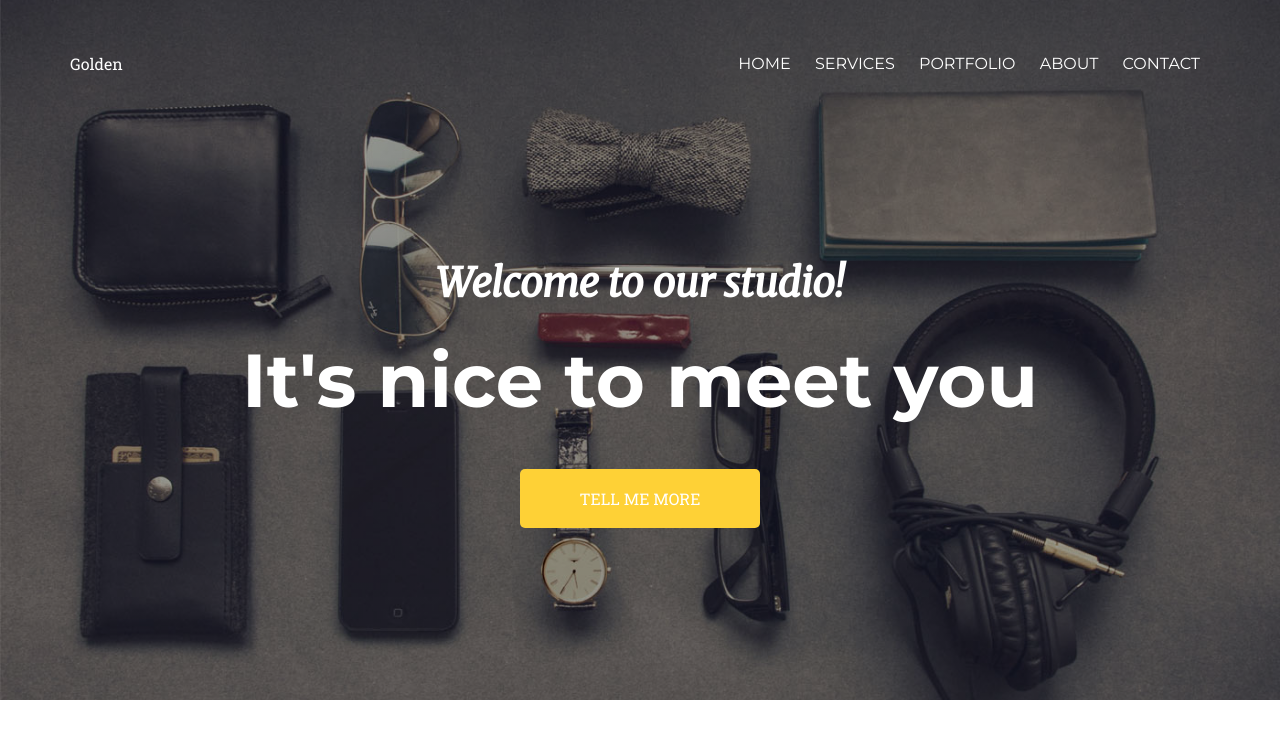
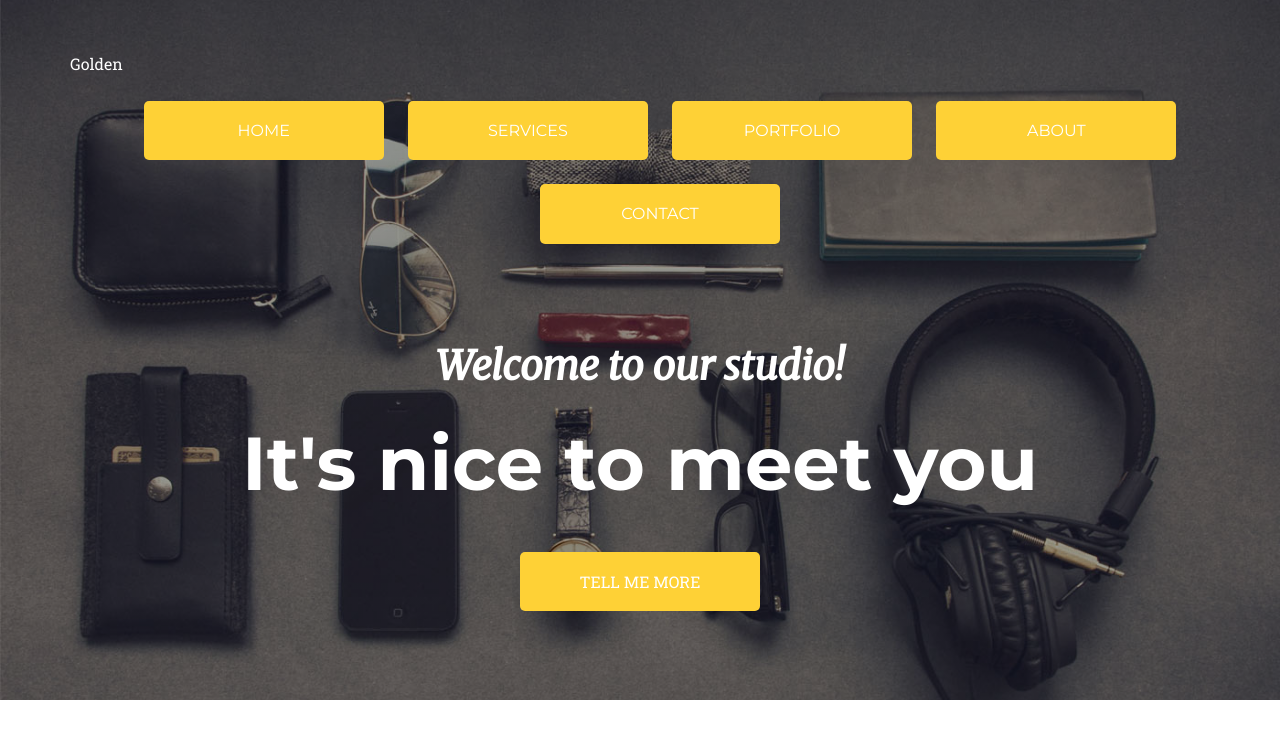
Before and after one commit to adam-goss94/task-runner, a website: page index.html in a window 1280 px wide. Drawn offline with Linux system fonts and the light colour scheme.

Commit message:
Add links to navigation

```diff
--- a/index.html
+++ b/index.html
@@ -16,11 +16,11 @@
             <div class="row navigation">
                 <p>Golden</p>
                 <ul class="font-nav">
-                    <li>Home</li>
-                    <li>Services</li>
-                    <li>Portfolio</li>
-                    <li>About</li>
-                    <li>Contact</li>
+                    <li><a href="#" class="btn btn-nav">Home</a></li>
+                    <li><a href="#" class="btn btn-nav">Services</a></li>
+                    <li><a href="#" class="btn btn-nav">Portfolio</a></li>
+                    <li><a href="#" class="btn btn-nav">About</a></li>
+                    <li><a href="#" class="btn btn-nav">Contact</a></li>
                 </ul>
             </div>
 
--- a/sass/style.scss
+++ b/sass/style.scss
@@ -99,6 +99,11 @@ section{
     min-height: 700px;
     display: flex;
 
+    .box{
+        display: flex;
+        flex-direction: column;
+    }
+
     .navigation{
         justify-content: space-between;
         padding-top: 50px;
@@ -106,18 +111,14 @@ section{
         ul li{
             display: inline-block;
             padding: 0 10px;
+            cursor: pointer;
         }
     }
-    .box{
-        display: flex;
+
+
+    &-inner{
+        margin: auto;
         flex-direction: column;
     }
-    .splash{
 
-        &-inner{
-            margin: auto;
-            flex-direction: column;
-            align-self: center;
-        }
-    }
 }
```
Also changed, not shown: css/style.css, 1 other file.
